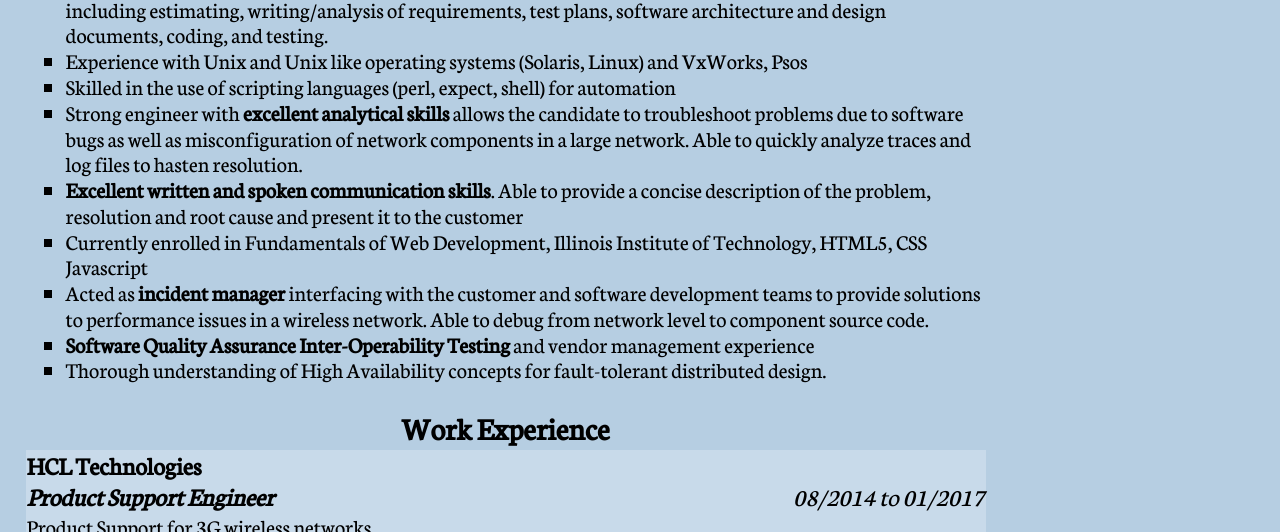
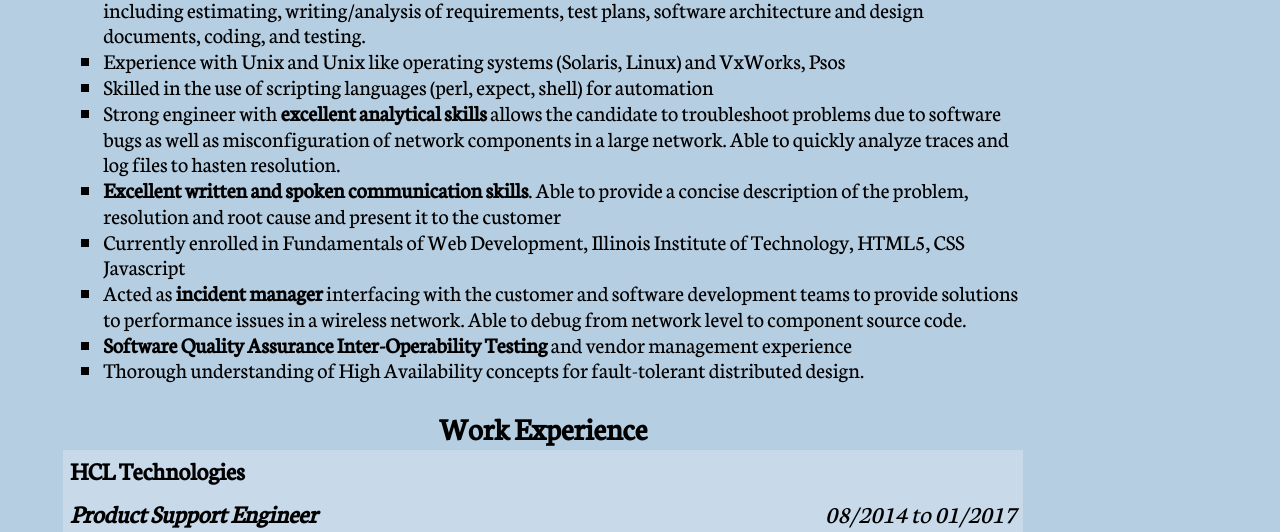
Before and after one commit to jcgmjjz/Project3, a plain HTML site: page resume.html in a window 1280 px wide. Shown: the part 345-877 px from the top of the page. Drawn offline with Linux system fonts and the light colour scheme.

Commit message:
Added some padding between the text and the edge of the table in resume.html

```diff
--- a/css/styles.css
+++ b/css/styles.css
@@ -156,6 +156,9 @@ div#end {
   /*background-color: #f4f4d7;*/
 }
 
+div#full-resume {
+  margin-left: 3%
+}
 div#personal-resume {
   max-width: 960px;
   font-family: 'Neuton', serif;
@@ -241,6 +244,7 @@ div#work-experience h2 {
   max-width: 960px;
   text-align: left;
   width: 100%;
+  padding: 0.7%;
 }
 .work-title {
   font-family: 'Neuton', serif;
@@ -248,6 +252,7 @@ div#work-experience h2 {
   max-width: 960px;
   text-align: left;
   width: 50%;
+  padding: 0.7%;
 }
 .work-date {
   font-family: 'Neuton', serif;
@@ -255,12 +260,14 @@ div#work-experience h2 {
   max-width: 960px;
   width: 50%;
   text-align: right;
+  padding: 0.7%;
 }
 .work-description {
   font-family: 'Neuton', serif;
   font-size: 140%;
   text-align: left;
   max-width: 960px;
+  padding: 0.7%;
 }
 
 .work-description ul {
--- a/resume.html
+++ b/resume.html
@@ -16,6 +16,7 @@
         <li><a href="nationalParksVisited.html">National Parks Visited</a></li>
       </ul>
     </nav>
+    <div id="full-resume">
     <div id="personal-resume">
       <h1>Gary J. Zabinski</h1>
       <p>Downers Grove IL 60516, Cell: XXX-XXX-XXXX, YYYYY@ZZZZZ</p>
@@ -167,5 +168,6 @@
         <li>Co-inventor: US 7,580,716 Method and Apparatus for Load Balancing in a Wireless Network</li>
       </ul>
     </div>
+    </div>
   </body>
 </html>
```
